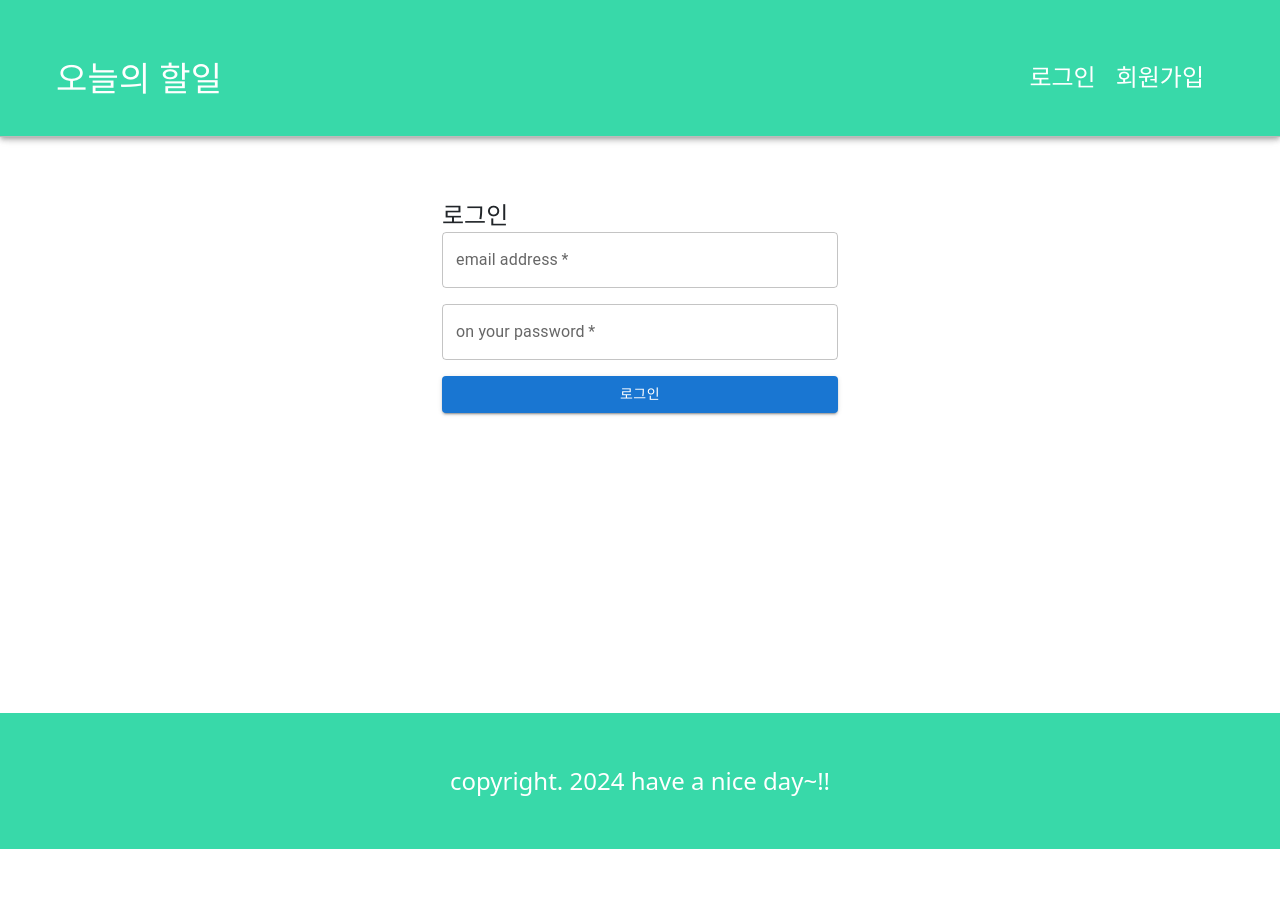
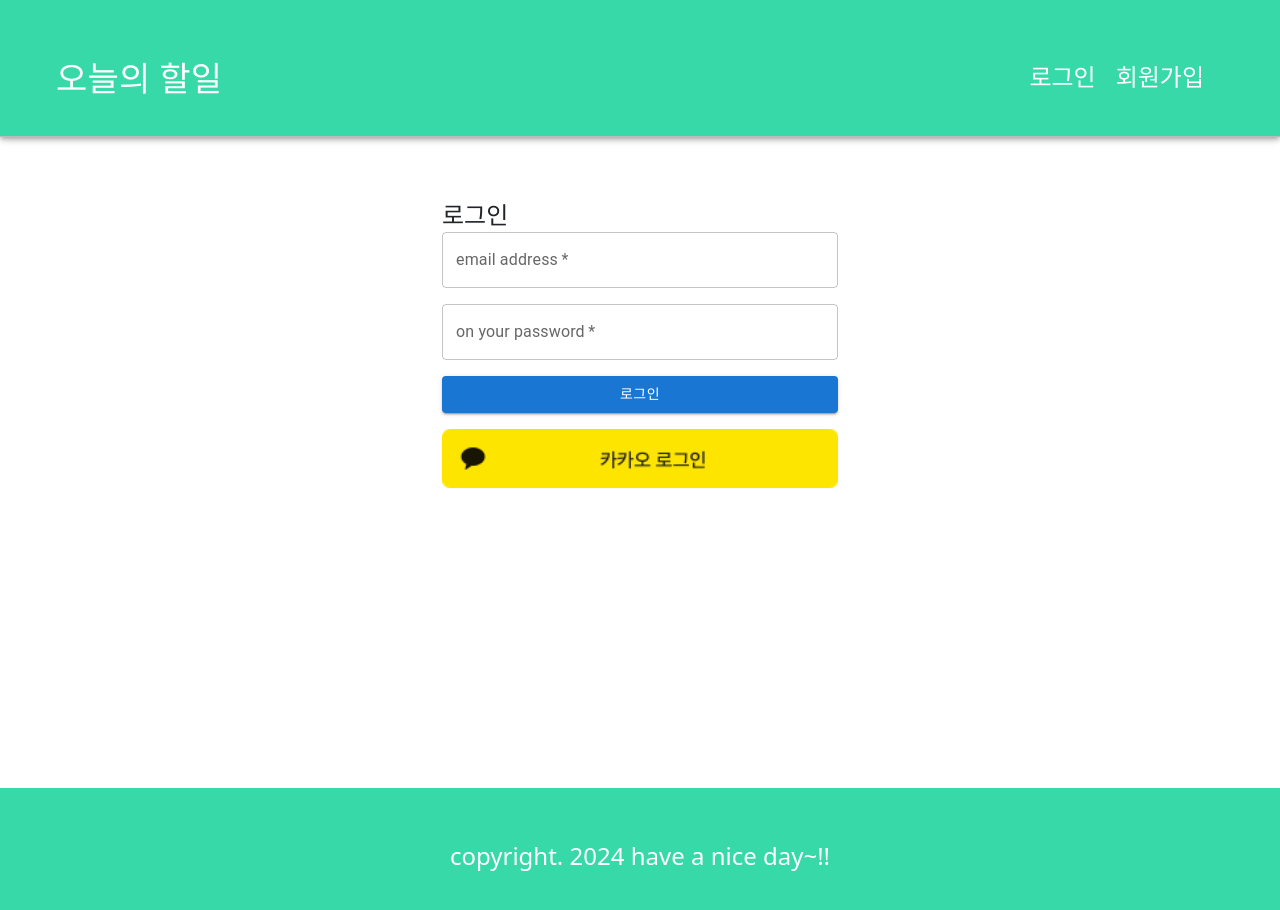
Before and after one commit to jaehyeok7633/react-todo-app, a React (Create React App) app: page /login in a window 1280 px wide. Shown: the top 910 px of the page. Before the commit the page ends 849 px from the top, so only its background shows below. Built offline with nearby package versions, Linux system fonts and the light colour scheme; no server answers.

Commit message:
카카오 로그인 진행 중 (인가 코드 전송)

```diff
--- a/src/App.js
+++ b/src/App.js
@@ -7,6 +7,7 @@
 import Join from './components/user/Join';
 import { AuthContextProvider } from './utils/AuthContext';
 import 'bootstrap/dist/css/bootstrap.min.css';
+import KakaoLoginHandler from './components/user/KakaoLoginHandler';
 
 function App() {
   return (
@@ -20,6 +21,10 @@
             <Route path='/' element={<TodoTemplate />} />
             <Route path='/login' element={<Login />} />
             <Route path='/join' element={<Join />} />
+            <Route
+              path='/oauth/kakao'
+              element={KakaoLoginHandler}
+            />
           </Routes>
         </div>
 
--- /dev/null
+++ b/src/components/user/KakaoLoginHandler.js
@@ -0,0 +1,33 @@
+import React, { useEffect } from 'react';
+import {
+  API_BASE_URL,
+  USER,
+} from '../../config/host-config';
+
+const KakaoLoginHandler = () => {
+  console.log(
+    '사용자가 동의화면을 통해 필수 정보 동의 후 Kakao 인증 서버에서 redirect를 진행함!',
+  );
+
+  const REQUEST_URL = API_BASE_URL + USER;
+
+  // URL에 쿼리스트링으로 전달된 인가 코드를 얻어오는 방법.
+  const code = new URL(
+    window.location.href,
+  ).searchParams.get('code');
+
+  useEffect(() => {
+    // 컴포넌트가 렌더링 될 때, 인가 코드를 백엔드로 전송하는 fetch 요청
+    const kakaoLogin = async () => {
+      const res = await fetch(
+        REQUEST_URL + '/kakaologin?code=' + code,
+      );
+    };
+
+    kakaoLogin();
+  }, []);
+
+  return <div>KakaoLoginHandler</div>;
+};
+
+export default KakaoLoginHandler;
--- a/src/components/user/Login.js
+++ b/src/components/user/Login.js
@@ -17,6 +17,7 @@
 import AuthContext from '../../utils/AuthContext';
 import { useNavigate } from 'react-router-dom';
 import CustomSnackBar from '../layout/CustomSnackBar';
+import { KAKAO_AUTH_URL } from '../../config/kakao-config';
 
 const Login = () => {
   const REQUEST_URL = BASE + USER + '/signin';
@@ -150,6 +151,15 @@
                   로그인
                 </Button>
               </Grid>
+              <Grid item xs={12}>
+                <a href={KAKAO_AUTH_URL}>
+                  <img
+                    style={{ width: '100%' }}
+                    alt='kakaobtn'
+                    src={require('../../assets/img/kakao_login_medium_wide.png')}
+                  />
+                </a>
+              </Grid>
             </Grid>
           </form>
         </Container>
--- /dev/null
+++ b/src/config/kakao-config.js
@@ -0,0 +1,11 @@
+/*
+    개발 과정에서 API_KEY, DB관련 정보 등 외부로 노출되면 안되는 값들이 있는데,
+    .env 파일을 통해 내부적으로만 사용할 수 있게 설정할 수 있다. (.env -> 환경변수 설정을 위한 파일)
+    .env 파일 내의 값을 읽어올 때는 [process.env.지정한이름] 을 통해 값을 불러올 수 있다.
+    React 환경에서 .env 내의 데이터를 읽어올 때는 반드시 REACT_APP_를 붙여 주셔야 합니다.
+*/
+
+const CLIENT_ID = process.env.REACT_APP_REST_API_KEY;
+const REDIRECT_URI = process.env.REACT_APP_REDIRECT_URL;
+
+export const KAKAO_AUTH_URL = `https://kauth.kakao.com/oauth/authorize?client_id=${CLIENT_ID}&redirect_uri=${REDIRECT_URI}&response_type=code`;
```
Also changed, not shown: src/assets/img/kakao_login_medium_wide.png (added), 1 other file (tests, documents, lock files or other folders).
